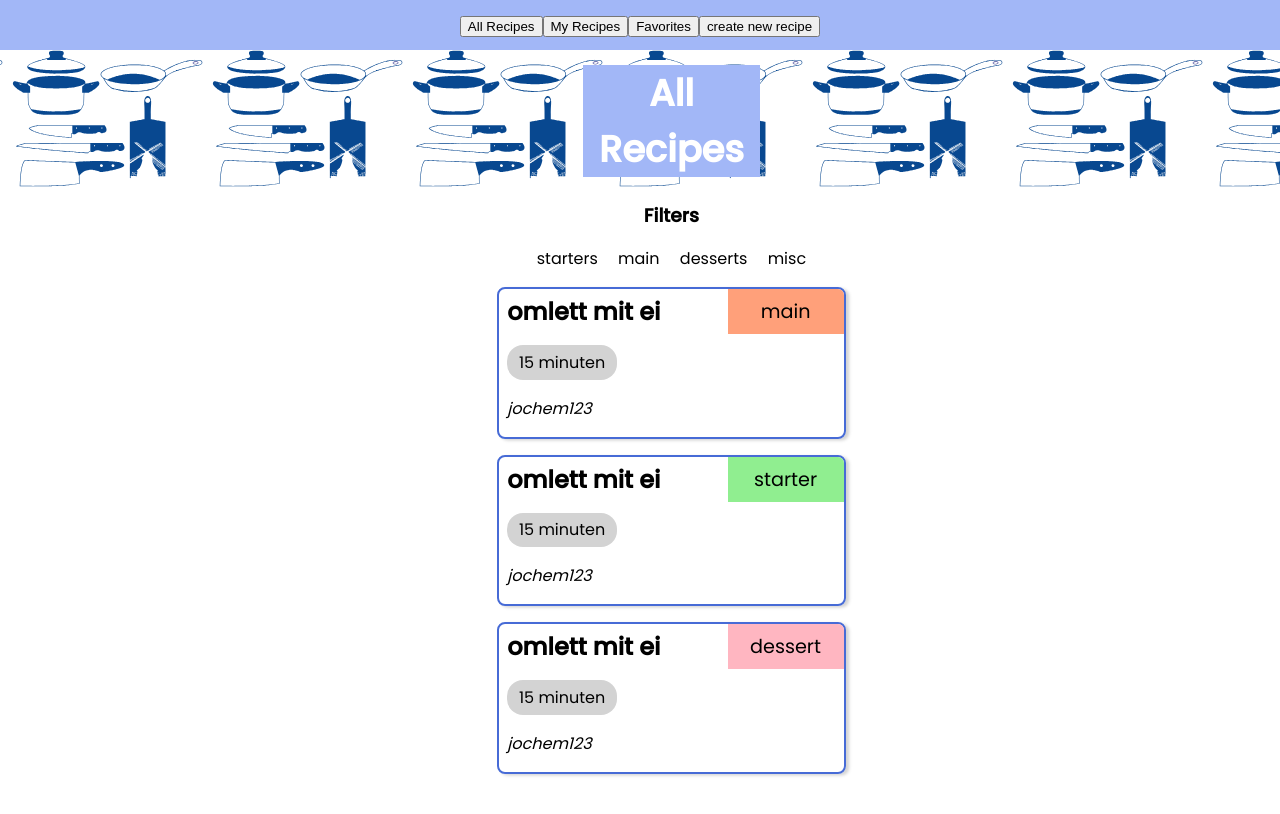
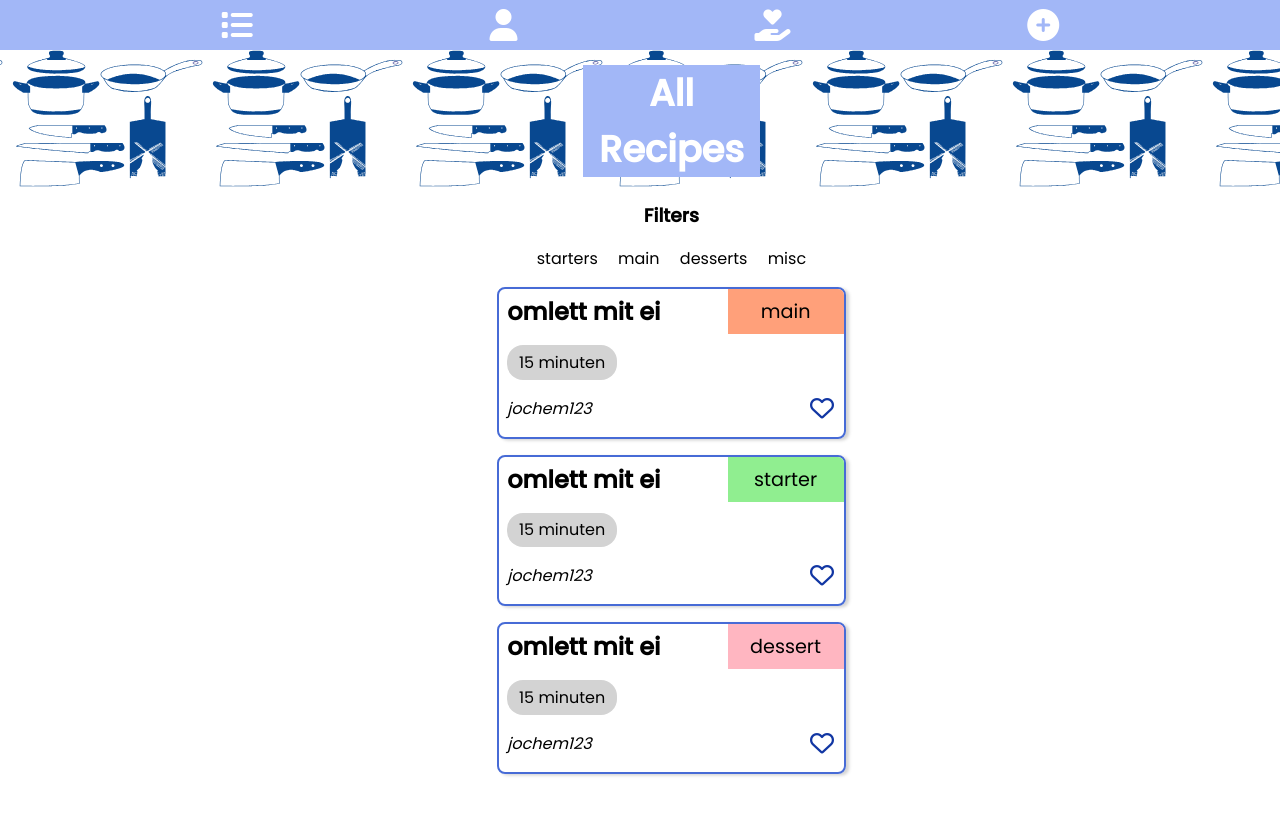
Before and after one commit to jochempunt/KochemMitJochem, a plain HTML site: page Client/html/Main.html in a window 1280 px wide. Drawn offline with Linux system fonts and the light colour scheme.

Commit message:
icons main nav

```diff
--- a/Client/css/style.css
+++ b/Client/css/style.css
@@ -29,6 +29,18 @@ header{
     justify-content:center;
 
     grid-area: header;
+}
+
+nav{
+    display: flex;
+    justify-content: space-evenly;
+    align-content: center;
+    width:100%;
+}
+
+nav i{
+    font-size: 2em;
+    margin: 0.5em;
 }
 
 main{
@@ -193,3 +205,17 @@ h3{
     margin-bottom: 0;
     margin-top: 0;
 }
+
+.icon{
+    width: 40px;
+    height: auto;
+    filter: invert();
+}
+
+.fa-heart{
+    float: right;
+    font-size: 1.5em;
+    margin-bottom: 0.3rem;
+    margin-right: 0.6rem;
+    color: rgb(17, 54, 163);
+}
--- a/Client/html/Main.html
+++ b/Client/html/Main.html
@@ -5,10 +5,19 @@
     <meta http-equiv="X-UA-Compatible" content="IE=edge">
     <meta name="viewport" content="width=device-width, initial-scale=1.0">
     <link rel="stylesheet" href="../css/style.css">
+    <script src="https://kit.fontawesome.com/b27fe84296.js" crossorigin="anonymous"></script>
     <title>Kochem mit Jochem</title>
 </head>
 <body>
-    <header><nav><button>All Recipes</button><button>My Recipes</button><button>Favorites</button><button>create new recipe</button></nav></header>
+    <header>
+        <nav>
+            <i class="fas fa-list"></i>
+            <i class="fas fa-user"></i>
+            <i class="fas fa-hand-holding-heart"></i>
+            <i class="fas fa-plus-circle"></i>
+        </nav>
+    </header>
+
     <main>
         <h1 id="title">All Recipes</h1>
         <h3>Filters</h3>
@@ -25,26 +34,32 @@
                 <p class="course main">main</p>
                 <h4>omlett mit ei</h4>
                 <p class="time">15 minuten</p>
+                <i class="far fa-heart"></i>
+                <p><i>jochem123</i></p>
 
-                <p><i>jochem123</i></p>
+
             </div>
             <div class="recipe">
                 <p class="course starter">starter</p>
                 <h4>omlett mit ei</h4>
                 <p class="time">15 minuten</p>
+                <i class="far fa-heart"></i>
+                <p><i>jochem123</i></p>
 
-                <p><i>jochem123</i></p>
             </div>
             <div class="recipe">
                 <p class="course dessert">dessert</p>
                 <h4>omlett mit ei</h4>
+
                 <p class="time">15 minuten</p>
+                <i class="far fa-heart"></i>
+                <p><i>jochem123</i></p>
 
-                <p><i>jochem123</i></p>
             </div>
         </section>
 
 
     </main>
+    <footer></footer>
 </body>
 </html>
```
Also changed, not shown: Client/images/books-stack-of-three.png (added).
